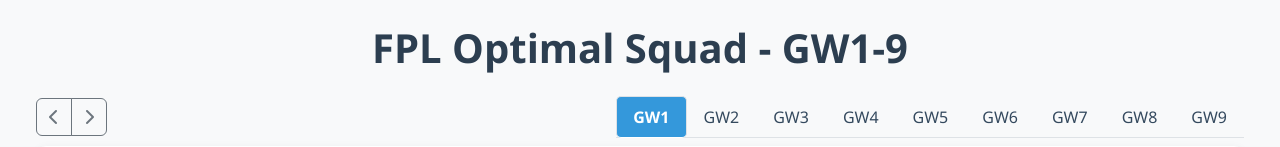
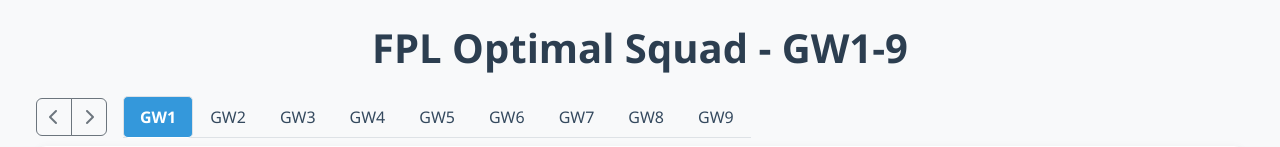
Before and after one commit to oos/FPL2, a Flask app: page /squad in a window 1280 px wide. Shown: the part 80-227 px from the top of the page. Run offline with Flask 3, Linux system fonts and the light colour scheme; data that the repository does not hold is empty.

Commit message:
Squad: move GW tabs directly next to nav arrows and align inline

```diff
--- a/templates/squad.html
+++ b/templates/squad.html
@@ -352,13 +352,13 @@
 
         <!-- Summary Section removed by request -->
 
-        <!-- Weekly Tabs with GW navigation -->
-        <div class="d-flex justify-content-between align-items-center mb-2">
+        <!-- Weekly Tabs with GW navigation (tabs placed immediately to the right of arrows) -->
+        <div class="d-flex align-items-center mb-2 flex-wrap" style="gap:8px;">
         <div class="btn-group" role="group" aria-label="GW navigation">
             <button class="btn btn-outline-secondary" id="prevGw" title="Previous GW"><i class="fas fa-chevron-left"></i></button>
             <button class="btn btn-outline-secondary" id="nextGw" title="Next GW"><i class="fas fa-chevron-right"></i></button>
         </div>
-        <ul class="nav nav-tabs" id="gwTabs" role="tablist">
+        <ul class="nav nav-tabs ms-2" id="gwTabs" role="tablist">
             <li class="nav-item" role="presentation">
                 <button class="nav-link active" id="gw1-tab" data-bs-toggle="tab" data-bs-target="#gw1" type="button" role="tab" data-gw="1">
                     GW1
```
